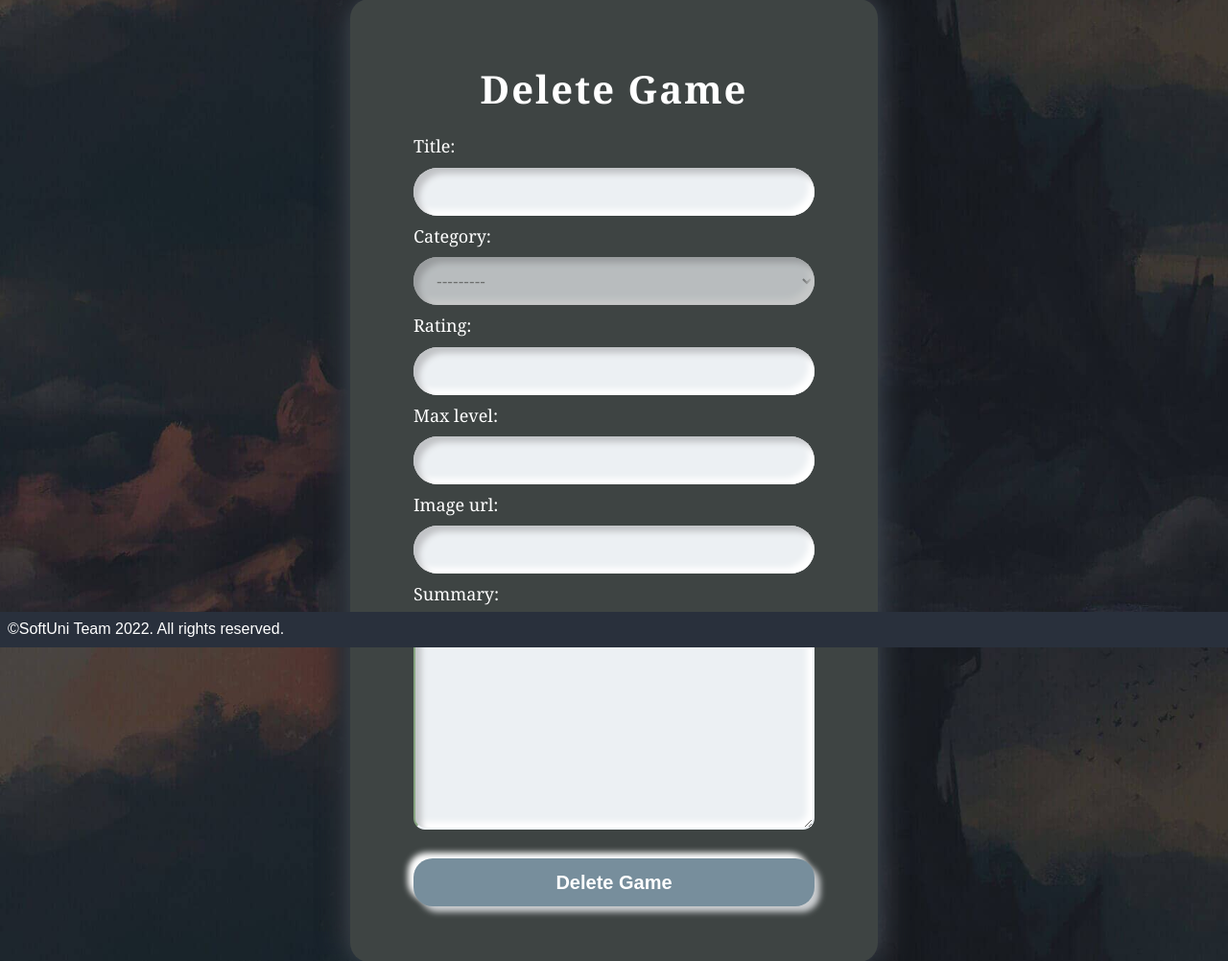
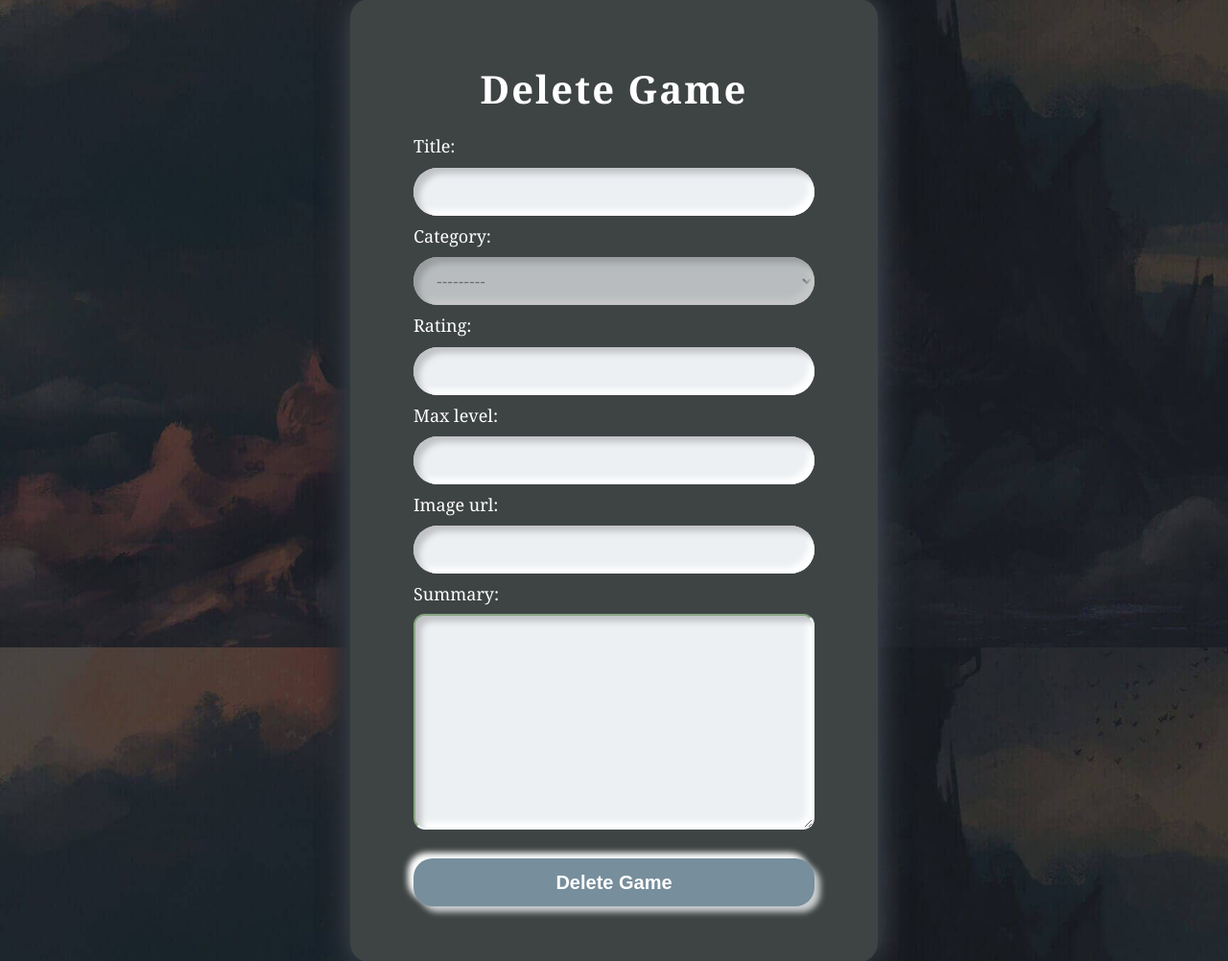
Before and after one commit to DeyanAltanov/Games-play, a Django app: template games_play/templates/delete-game.html in a window 1280 px wide. Shown: the part 125-1127 px from the top of the page at 96% size. Run offline with Django 4.2, Linux system fonts and the light colour scheme; the template is opened without the code that fills it: values that come from a table or form of the project are taken from there, others are empty.

Commit message:
Update delete-game.html

```diff
--- a/games_play/templates/delete-game.html
+++ b/games_play/templates/delete-game.html
@@ -37,11 +37,6 @@
         </form>
     </section>
 
-    <!-- footer -->
-    <footer>
-        &copy;SoftUni Team 2022. All rights reserved.
-    </footer>
-
 </div>
 </body>
 </html>
```
